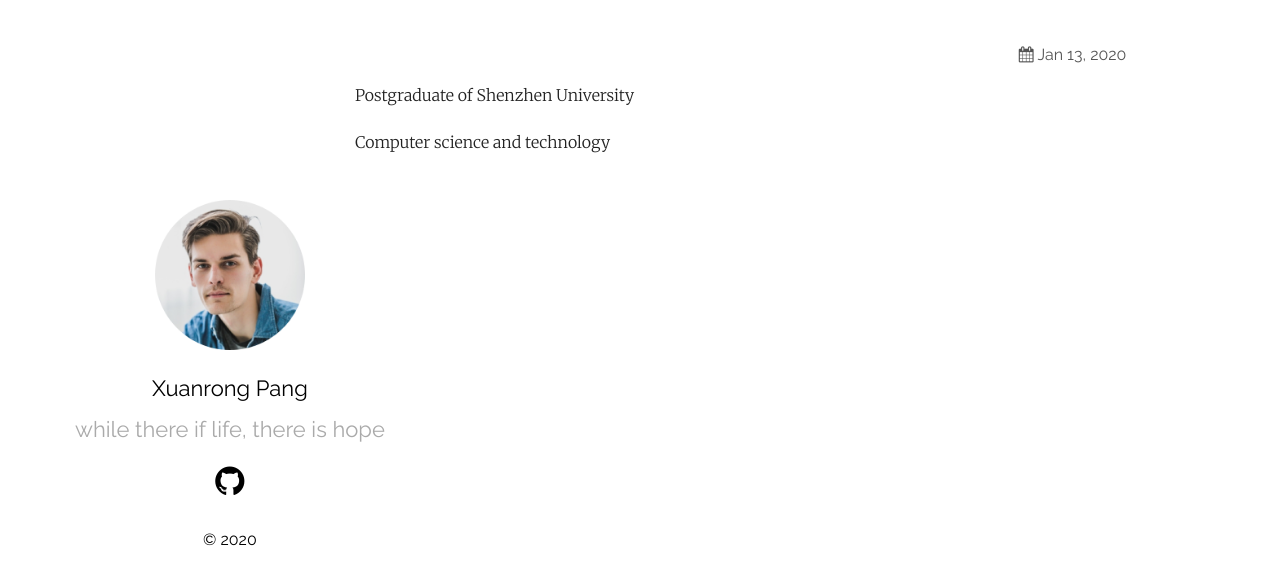
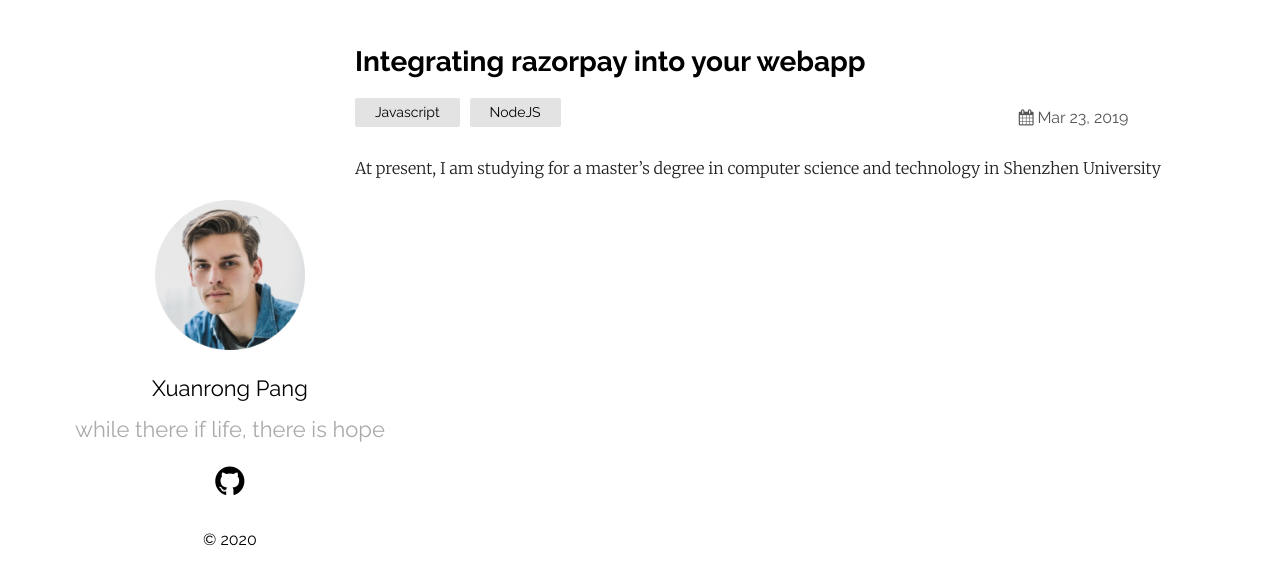
Before and after one commit to pangxuanrong/pangxuanrong.github.io, a Jekyll site: the page built from _posts/2019-03-23-welcome-to-jekyll.markdown, in a window 1280 px wide. Shown: the top 585 px of the page. Built offline with Jekyll 4.4.1, drawn with Linux system fonts in a browser that asks for light colours; our own code applies the rules of GitHub Pages for plain Markdown files.

Commit message:
Update 2019-03-23-welcome-to-jekyll.markdown

```diff
--- a/_posts/2019-03-23-welcome-to-jekyll.markdown
+++ b/_posts/2019-03-23-welcome-to-jekyll.markdown
@@ -1,10 +1,7 @@
 ---
-'''layout: post'''
-title:  "Personal resume"
+layout: post
+title:  "Integrating razorpay into your webapp"
 date:   2019-03-23 21:03:36 +0530
-categories: Python Matlab
+categories: Javascript NodeJS
 ---
-
-Postgraduate of Shenzhen University
-
-Computer science and technology
+At present, I am studying for a master's degree in computer science and technology in Shenzhen University
```
